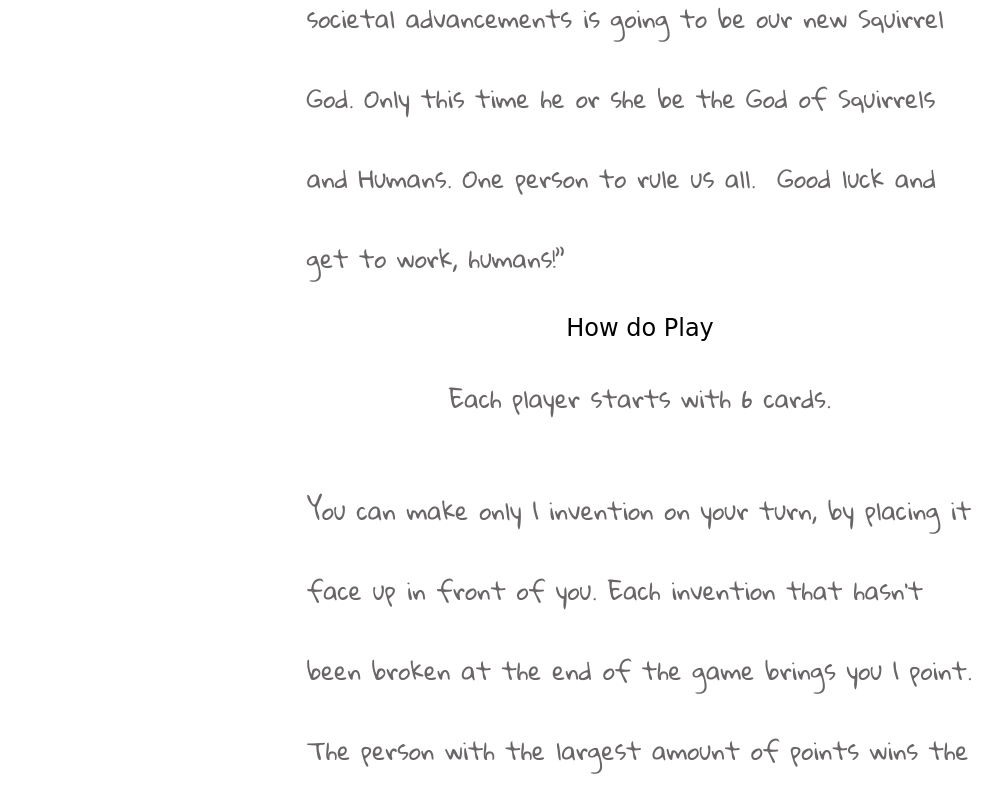
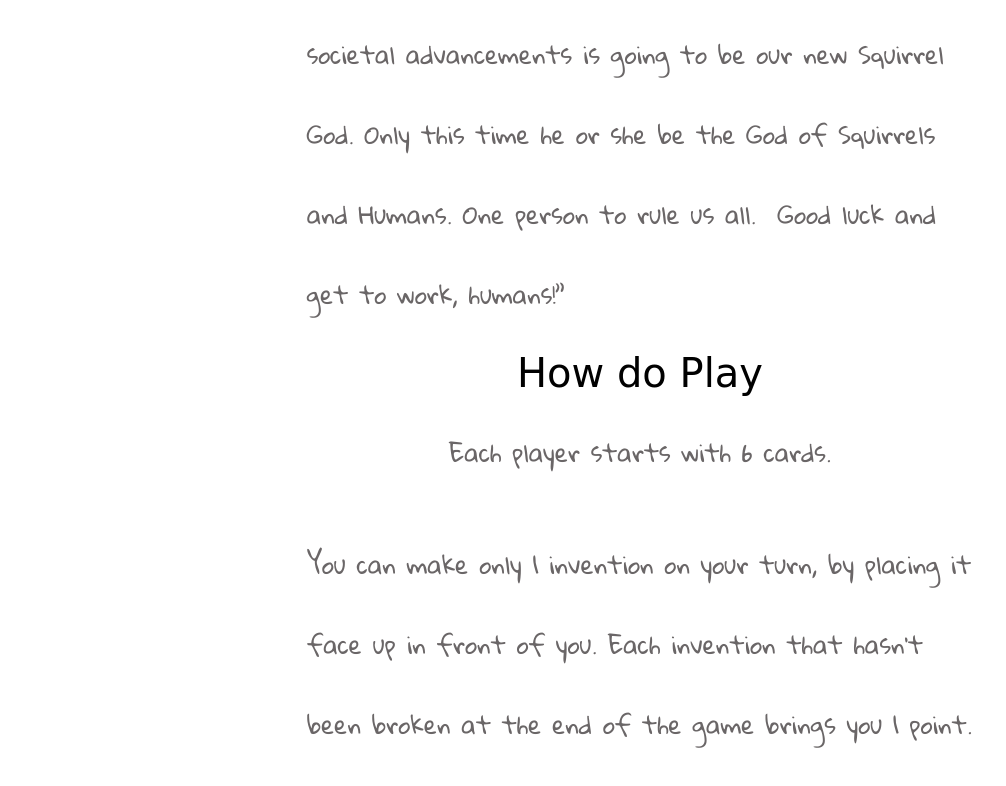
Before and after one commit to neobozrim/pig, a plain HTML site: page _site/rules.html in a window 1280 px wide. Shown: the part 1116-1902 px from the top of the page, without its empty margins (0-1006 px from the left). Drawn offline with Linux system fonts and the light colour scheme; a web font is replaced by a local one.

Commit message:
internal heading size on mobile

```diff
--- a/_sass/main.scss
+++ b/_sass/main.scss
@@ -67,6 +67,9 @@ $grid__cols: 12;
 				flex-basis: ((100/$grid__cols) * $i) * 1%;
 				display: flex;
 			}
+		.internal-heading {
+			font-size: 2.5rem;
+		}
 		.internal-copy {
 			font-size: 1.5rem;
 		}
@@ -142,12 +145,8 @@ hr {
 }
 
 .internal-heading {
-	font-size: 2.5rem;
+	font-size: 3.5rem;
 	font-family: $headline-font;
-
-	@media screen and (min-width: 500px) {
-	font-size: 1.5rem;
-	}
 }
 
 .internal-copy {
```
Also changed, not shown: _site/css/main.css, css/main.css, 2 other files.
